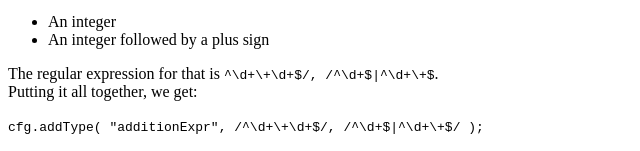
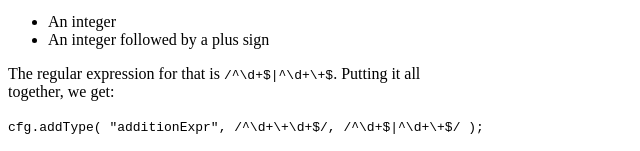
Before and after one commit to kloverde/jquery-RestrictedTextField, a plain HTML site: page demo.html in a window 1280 px wide. Shown: the part 2910-3061 px from the top of the page, without its empty margins (0-640 px from the left). Drawn offline with nearby package versions, Linux system fonts and the light colour scheme.

Commit message:
documentation fix

```diff
--- a/demo.html
+++ b/demo.html
@@ -327,7 +327,7 @@
             <li>An integer</li>
             <li>An integer followed by a plus sign</li>
          </ul>
-         <p>The regular expression for that is <code>^\d+\+\d+$/, /^\d+$|^\d+\+$</code>.  Putting it all together, we get:</p>
+         <p>The regular expression for that is <code>/^\d+$|^\d+\+$</code>.  Putting it all together, we get:</p>
          <code>cfg.addType( "additionExpr", /^\d+\+\d+$/, /^\d+$|^\d+\+$/ );</code><br/><br/>
          <input type="text" id="txtAdditionExpr" />
       </div>
```
